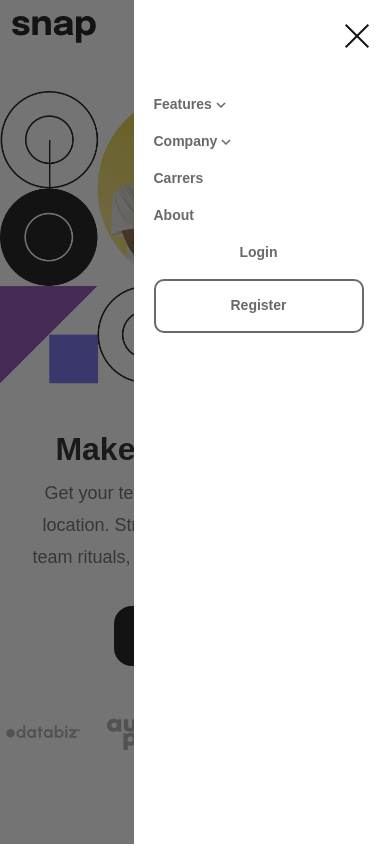
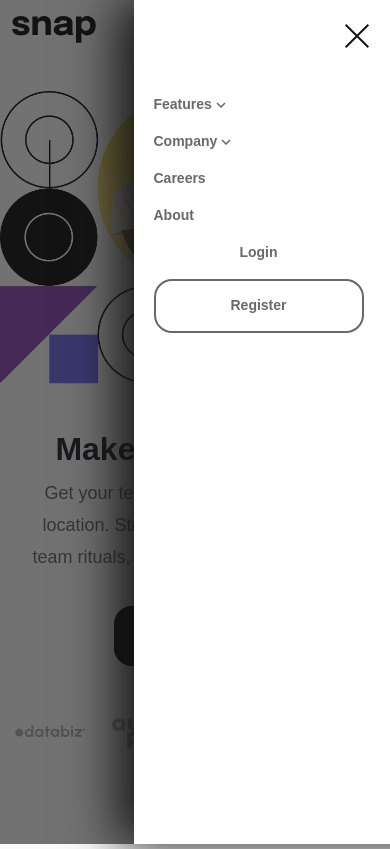
Before and after one commit to nonoza/vml-practical-assessment, a website: page index.html in a window 390 px wide. Both pictures are taken after a click on the button "Toggle navigation". Drawn offline with nearby package versions, Linux system fonts and the light colour scheme.

Commit message:
modified changes on a project

```diff
--- a/index.html
+++ b/index.html
@@ -116,7 +116,7 @@
                   </ul>
                 </li>
                 <li class="nav-item mr-3">
-                  <a class="nav-link" href="#">Carrers</a>
+                  <a class="nav-link" href="#">Careers</a>
                 </li>
                 <li class="nav-item mr-3">
                   <a class="nav-link" href="#">About</a>
--- a/js/script.js
+++ b/js/script.js
@@ -1,18 +1,18 @@
-
+window.addEventListener("load", () => {
   // Variables for dropdown menu and mobile overlay
-let overlay = document.querySelector('.overlay');
-let closeMenu = document.querySelector('.close-icon-btn');
-let dropDownMenu = document.querySelectorAll('.dropdown');
-let dropDownIcon = document.querySelectorAll('.dropdown-icon');
-let mobileIcon = document.querySelector('.navbar-toggler');
-let mainMenu = document.querySelector('.main-menu');
-let login = document.querySelector('.login');
-
+  let overlay = document.querySelector(".overlay");
+  let closeMenu = document.querySelector(".close-icon-btn");
+  let dropDownMenu = document.querySelectorAll(".dropdown");
+  let dropDownIcon = document.querySelectorAll(".dropdown-icon");
+  let droptDownMenuItems = document.querySelectorAll(".dropdown-menu");
+  let mobileIcon = document.querySelector(".navbar-toggler");
+  let mainMenu = document.querySelector(".main-menu");
+  let login = document.querySelector(".login");
 
   //Dropdown icon switch
   dropDownMenu.forEach((menu, index) => {
-    menu.addEventListener('click', () => {
-        console.log('clicked droped');
+    menu.addEventListener("click", () => {
+      console.log("clicked droped");
 
       //Toggle the dropdown icon
       //Check if the dropdown icons on any index have icon arrow down
@@ -24,19 +24,26 @@ dropDownMenu.forEach((menu, index) => {
         dropDownIcon[index].src = "./images/icon-arrow-down.svg";
       }
 
+      droptDownMenuItems.classList.add("dropdown-menu[data-bs-popper]");
     });
   });
 
-//Overlay for mobile bn
-mobileIcon.addEventListener('click',()=>{
-    console.log('clicked');
-    overlay.classList.toggle('show');
-})
+  // An event that will happend when the mobile icon is clicked, must show the mobile menu.
+  mobileIcon.addEventListener("click", () => {
+    console.log("clicked");
+    // adding the styles of overlay.
+    overlay.classList.toggle("show");
+  });
 
-closeMenu.addEventListener('click',()=> {
-    console.log('clicked');
-    overlay.classList.remove('show');
-    mainMenu.classList.remove('show');
-})
+  // An event that will happend when the close button is clicked, must hide the mobile menu.
+  closeMenu.addEventListener("click", () => {
+    console.log("clicked");
+    // remove the styles of overlay
+    overlay.classList.remove("show");
+    // remove the styles for show and hide a menu.
+    mainMenu.classList.remove("show");
+  });
 
+  //Initialising AOS js library
   AOS.init();
+});
--- a/scss/_custom.scss
+++ b/scss/_custom.scss
@@ -1,5 +1,4 @@
-//importing bootstrap class that will be overidden.
-
+/* File that acts as a studyguide will theme colors, fonts and sizes and including bootstrap customes */
 @import "../node_modules/bootstrap/scss/bootstrap.scss";
 @import "./typography.scss";
 
@@ -47,5 +46,5 @@ $nav-link-disabled-color:           var(--#{$prefix}secondary-color) !default;
 $nav-link-focus-box-shadow:         $focus-ring-box-shadow !default;
 
 
-//Nav icon
+//Nav icon image
 $navbar-dark-toggler-icon-bg: url("../images/icon-arrow-down.svg");
--- a/scss/_mixin.scss
+++ b/scss/_mixin.scss
@@ -1,14 +1,14 @@
+//Importing the style guide
 @import "./custom";
 
 // buttons
-
 //Styles for outline button
 @mixin btn-outline {
   border: 2px solid $medium-gray;
   background: transparent;
   color: $medium-gray;
   font-family: $brand-font-reguler;
-  border-radius: 10px;
+  border-radius: 18px;
   padding: 0.9rem 1.9rem;
   font-weight: bold;
 }
--- a/scss/sections/_main.scss
+++ b/scss/sections/_main.scss
@@ -1,63 +1,50 @@
 /* styles for the main section*/
+// Importing the mixin and typography
 @import "../mixin";
 @import "../typography";
+// Hero section styles stars
 .hero-section {
   display: flex;
   flex-direction: column-reverse;
-
   margin-top: 35px;
-
   padding: 0 !important;
 
-  @include media-breakpoint-up(lg) {
-    // Flex direction
+  @include media-breakpoint-up(lg) { // Larger screens
     flex-direction: row;
-
     gap: 200px;
-
     max-width: 1164px;
-
     margin: 79px auto 121px;
   }
 
   .hero-content {
     margin-top: 46px;
-
     text-align: center;
 
-    @include media-breakpoint-up(lg) {
+    @include media-breakpoint-up(lg) { // Larger screens
       text-align: left;
     }
 
     .heading {
       font-size: 2rem;
-
       font-family: $brand-font-bold;
       font-weight: 700;
 
-      @include media-breakpoint-up(lg) {
+      @include media-breakpoint-up(lg) { // Larger screens
         font-size: 4.6rem;
-
         line-height: 5rem;
-
         text-align: left;
-
         max-width: 93%;
       }
     }
 
     p {
       padding: 0 20px;
-
       line-height: 2rem;
-
       margin-bottom: 33px;
-
       font-family: $brand-font-reguler;
-
       color: $medium-gray;
 
-      @include media-breakpoint-up(lg) {
+      @include media-breakpoint-up(lg) { // Larger screens
         padding: 0;
         margin-right: 21px;
       }
@@ -69,6 +56,7 @@
 
       &:hover {
         @include btn-outline;
+        transition: all 350ms ease-in-out;
       }
 
       &:active {
@@ -78,13 +66,15 @@
 
     .logo-section {
       display: flex;
-
       justify-content: center;
       align-items: center;
+      gap: 27px;
+      margin: 0 12px 99px 12px;
 
-      gap: 27px;
-
-      margin-bottom: 99px;
+      @include media-breakpoint-up(lg) {
+        margin: 0 0 99px 0;
+        justify-content: space-between;
+      }
 
       img {
         width: 19%;
@@ -98,7 +88,6 @@
 
         @include media-breakpoint-up(md) {
           display: flex;
-
           margin: auto;
           width: 100%;
         }
--- a/scss/sections/_navbar.scss
+++ b/scss/sections/_navbar.scss
@@ -21,19 +21,30 @@
     position: fixed;
     top: 0;
     right: 0;
-    bottom: 32px;
-    left: 0;
+    bottom: 0;
+    left: 100%;
     z-index: 1;
     height: 100vh;
     width: 100vw;
     background: hsla(0, 0%, 8%, 0.59);
-    opacity: 1;
-    transition: opacity 0.3s ease 0.2s;
+    opacity: 0;
     display: none;
+    transition: left 0.5s cubic-bezier(0.23, 1, 0.32, 1), opacity 0.5s ease;
 
     &.show {
       display: block;
+      left: 0;
+      opacity: 1;
+      animation: fadeIn 0.3s forwards;
+
+      @keyframes fadeIn {
+        from { opacity: 0; }
+        to { opacity: 1; }
+      }
+
     }
+
+
 
     @include media-breakpoint-up(lg) {
       position: unset;
@@ -52,6 +63,7 @@
       width: 100vw;
       min-height: 100vh;
       padding: 23px 20px 0 20px;
+      box-shadow: -1rem 0rem 3rem $almost-black;
 
       @include media-breakpoint-up(lg) {
         left: 0;
@@ -89,6 +101,15 @@
           border: none!important;
         }
 
+        &[data-bs-popper] {
+          animation: fadeIn 0.3s forwards;
+
+          @keyframes fadeIn {
+            from { opacity: 0; }
+            to { opacity: 1; }
+          }
+        }
+
         > li {
           .menu-icon {
             height: 100%;
@@ -105,6 +126,7 @@
         &:hover {
           color: $almost-black;
           background: transparent;
+          transition: all 350ms ease-in-out;
         }
 
         &:active {
@@ -150,6 +172,7 @@
 
         &:hover {
           color: $almost-black;
+          transition: all 350ms ease-in-out;
         }
 
         &:active {
@@ -168,6 +191,7 @@
 
         &:hover {
           @include btn-background;
+          transition: all 350ms ease-in-out;
         }
 
         &:active {
--- a/scss/style.scss
+++ b/scss/style.scss
@@ -1,3 +1,4 @@
+//importing the style guides
 @import "custom";
 
 //importing sections
@@ -8,11 +9,13 @@
 @import "typography";
 
 body {
+  background: $almost-white;
   font-size: $body-font-size;
-  @include media-breakpoint-up(md) {
+  @include media-breakpoint-up(md) { // table media quries
     padding: 0;
   }
-  @include media-breakpoint-up(lg) {
+
+  @include media-breakpoint-up(lg) { // Larger screens
     max-width: 1400px;
     margin: 0 auto;
   }
--- a/scss/typography.scss
+++ b/scss/typography.scss
@@ -1,3 +1,4 @@
+//Importing fonts
 @font-face {
     font-family: 'epilogue-bold',Arial, sans-serif;;
     src: url('./fonts/Epilogue/static/Epilogue-Regular.ttf') format('truetype');
```
Also changed, not shown: assets/css/style.css, 2 other files. Lines whose indentation alone changed are shown as unchanged.
